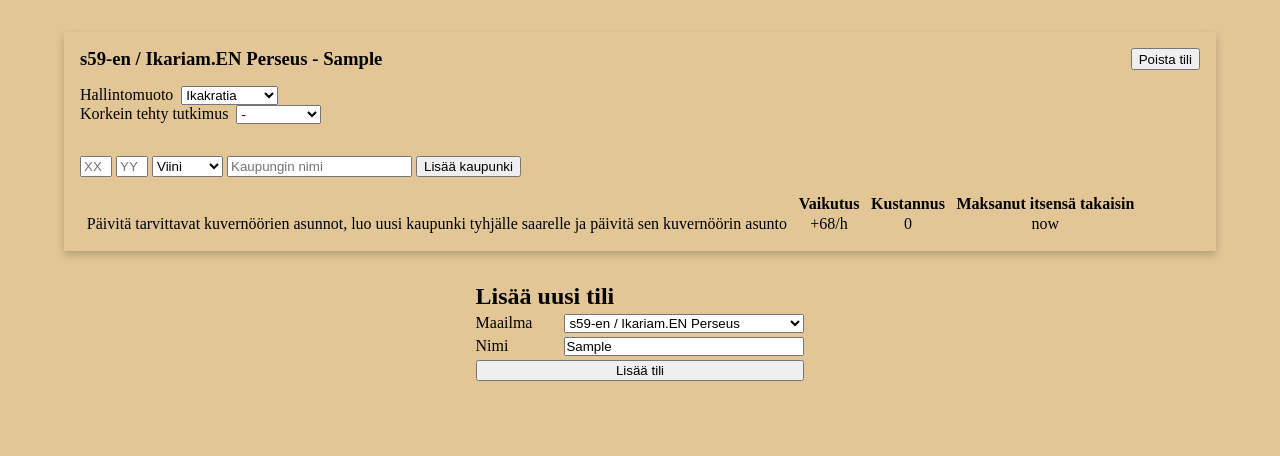
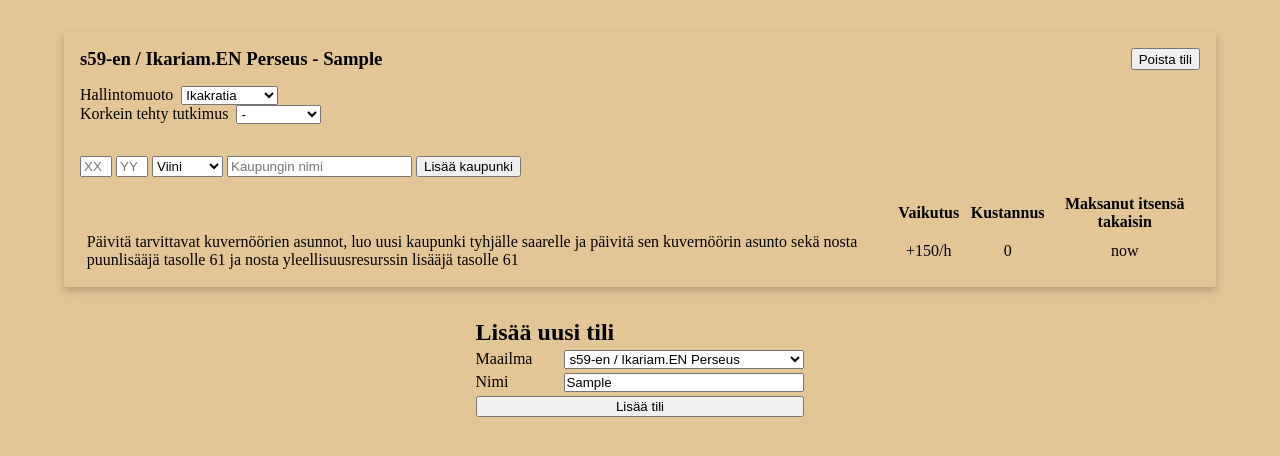
Before and after one commit to Aikain/IkaFocus, a React (Vite) app: page / in a window 1280 px wide. Both pictures are taken after typing "Sample" into the empty fields and a click on the button "Lisää tili". Shown: the top 456 px of the page. Built offline with nearby package versions, Linux system fonts and the light colour scheme.

Commit message:
Calculate new city with best resource booster level

```diff
--- a/src/components/AccountList/NextSteps.tsx
+++ b/src/components/AccountList/NextSteps.tsx
@@ -1,6 +1,6 @@
 import { useMemo } from 'react';
 
-import { Account, NextStep } from '@/types';
+import { Account, CreateNewCity, NextStep } from '@/types';
 import { convertIslandToText, getRelativeTimeString } from '@/utils';
 
 import { calculateNextSteps } from '@/components/AccountList/utils.ts';
@@ -11,7 +11,7 @@ interface Props {
     account: Account;
 }
 
-const generateStepText = ({ target, type }: NextStep): string => {
+const generateStepText = ({ target, type, ...rest }: NextStep): string => {
     switch (type) {
         case 'UPGRADE_WOOD':
             return `Nosta <b>saha</b> saarella <b>${convertIslandToText(target)}</b> tasosta ${target.woodLevel} tasolle ${target.woodLevel + 1}`;
@@ -26,7 +26,14 @@ const generateStepText = ({ target, type }: NextStep): string => {
         case 'UPGRADE_COVERNOR':
             return `Päivitä <b>Kuvernöörin asunto</b> kaupungissa <b>${target.name}</b> tasosta ${target.governorLevel ?? 0} tasoon ${(target.governorLevel ?? 0) + 1}`;
         case 'CREATE_NEW_CITY':
-            return `Päivitä tarvittavat kuvernöörien asunnot, luo uusi kaupunki ${target.x === 0 ? 'tyhjälle saarelle' : `saarelle <b>${convertIslandToText(target)}</b>`} ja päivitä sen kuvernöörin asunto`;
+            const { luxuryBoosterLevel, woodBoosterLevel } = (rest as CreateNewCity).buildings;
+            const tmp = [
+                ...((woodBoosterLevel ?? 0) > 0 ? [`nosta puunlisääjä tasolle ${woodBoosterLevel}`] : []),
+                ...((luxuryBoosterLevel ?? 0) > 0
+                    ? [`nosta yleellisuusresurssin lisääjä tasolle ${luxuryBoosterLevel}`]
+                    : []),
+            ];
+            return `Päivitä tarvittavat kuvernöörien asunnot, luo uusi kaupunki ${target.x === 0 ? 'tyhjälle saarelle' : `saarelle <b>${convertIslandToText(target)}</b>`} ja päivitä sen kuvernöörin asunto ${tmp.length > 0 ? `sekä ${tmp.join(' ja ')}` : ''}`;
     }
 };
 
--- a/src/components/AccountList/utils.ts
+++ b/src/components/AccountList/utils.ts
@@ -1,4 +1,16 @@
-import { Account, City, God, Island, LuxuryResource, NextStep, Research, Server } from '@/types';
+import {
+    Account,
+    City,
+    CreateNewCity,
+    God,
+    Island,
+    LuxuryResource,
+    NextStep,
+    Research,
+    Server,
+    UpgradeBuilding,
+    UpgradeIslandProduction,
+} from '@/types';
 
 const WOOD: Record<number, { donation: number; maxWorker: number }> = {
     1: { donation: 0, maxWorker: 30 },
@@ -414,6 +426,7 @@ const calculateCost = (cost?: number, research?: Research, reducerLevel?: number
                 100),
     );
 
+// TODO: pick best resource (server bonuses)?
 const EMPTY_ISLAND: Island = {
     x: 0,
     y: 0,
@@ -425,125 +438,118 @@ const EMPTY_ISLAND: Island = {
 
 export const calculateNextSteps = (account: Account): NextStep[] =>
     [
-        ...account.islands.flatMap((island) => [
-            ...(island.woodLevel < 60
-                ? [
-                      {
-                          type: 'UPGRADE_WOOD' as const,
-                          target: island,
-                          productionIncrease:
-                              island.cities.reduce(
-                                  (total, city) =>
-                                      total +
-                                      calculateWoodProduction(
-                                          { ...island, woodLevel: island.woodLevel + 1 },
+        ...calculateIslandUpgrades(account),
+        ...calculateCityUpgrades(account),
+        ...calculateShrineUpgrade(account),
+        ...calculateNewCities(account),
+    ]
+        .filter(({ productionIncrease }) => productionIncrease !== 0)
+        .map((nextStep) => ({ ...nextStep, paybackTime: nextStep.cost / nextStep.productionIncrease }))
+        .sort((a, b) => a.paybackTime - b.paybackTime);
+
+const calculateIslandUpgrades = (account: Account): Omit<UpgradeIslandProduction, 'paybackTime'>[] =>
+    account.islands.flatMap((island) => [
+        ...calculateIslandUpgrade(island, 'UPGRADE_WOOD', island.woodLevel, (city: City, upgrade: boolean) =>
+            calculateWoodProduction({ ...island, woodLevel: island.woodLevel + (upgrade ? 1 : 0) }, city, account),
+        ),
+        ...calculateIslandUpgrade(island, 'UPGRADE_LUXURY', island.luxuryLevel, (city: City, upgrade: boolean) =>
+            calculateLuxuryProduction(
+                { ...island, luxuryLevel: island.luxuryLevel + (upgrade ? 1 : 0) },
                 city,
                 account,
             ),
-                                  0,
-                              ) -
-                              island.cities.reduce(
-                                  (total, city) => total + calculateWoodProduction(island, city, account),
-                                  0,
         ),
-                          cost: WOOD[island.woodLevel + 1].donation,
+    ]);
+
+const calculateIslandUpgrade = (
+    island: Island,
+    type: 'UPGRADE_WOOD' | 'UPGRADE_LUXURY',
+    level: number,
+    calculateIncrease: (city: City, upgrade: boolean) => number,
+): Omit<UpgradeIslandProduction, 'paybackTime'>[] =>
+    level < 60
+        ? [
+              {
+                  type,
+                  target: island,
+                  productionIncrease:
+                      island.cities.reduce((total, city) => total + calculateIncrease(city, true), 0) -
+                      island.cities.reduce((total, city) => total + calculateIncrease(city, false), 0),
+                  cost: (type === 'UPGRADE_WOOD' ? WOOD : LUXURY)[level + 1].donation,
               },
           ]
-                : []),
-            ...(island.luxuryLevel < 60
+        : [];
+
+const calculateCityUpgrades = (account: Account): Omit<UpgradeBuilding, 'paybackTime'>[] =>
+    account.islands.flatMap((island) =>
+        island.cities.flatMap((city) => [
+            ...calculateCityUpgrade(
+                city,
+                'UPGRADE_WOOD_BOOSTER',
+                (city.woodBoosterLevel ?? 0) < 61,
+                (city: City, upgrade: boolean) =>
+                    calculateWoodProduction(
+                        island,
+                        { ...city, woodBoosterLevel: (city.woodBoosterLevel ?? 0) + (upgrade ? 1 : 0) },
+                        account,
+                    ),
+                (city: City) =>
+                    calculateBuildTotalCost(WOOD_BOOSTER[(city.woodBoosterLevel ?? 0) + 1], city, account.research),
+            ),
+            ...calculateCityUpgrade(
+                city,
+                'UPGRADE_LUXURY_BOOSTER',
+                (city.luxuryBoosterLevel ?? 0) < 61,
+                (city: City, upgrade: boolean) =>
+                    calculateLuxuryProduction(
+                        island,
+                        { ...city, luxuryBoosterLevel: (city.luxuryBoosterLevel ?? 0) + (upgrade ? 1 : 0) },
+                        account,
+                    ),
+                (city: City) =>
+                    calculateBuildTotalCost(LUXURY_BOOSTER[(city.luxuryBoosterLevel ?? 0) + 1], city, account.research),
+            ),
+            ...calculateCityUpgrade(
+                city,
+                'UPGRADE_COVERNOR',
+                (city.governorLevel ?? 0) < account.cityCount - 1,
+                (city: City, upgrade: boolean) =>
+                    calculateWoodProduction(
+                        island,
+                        { ...city, governorLevel: (city.governorLevel ?? 0) + (upgrade ? 1 : 0) },
+                        account,
+                    ) +
+                    calculateLuxuryProduction(
+                        island,
+                        { ...city, governorLevel: (city.governorLevel ?? 0) + (upgrade ? 1 : 0) },
+                        account,
+                    ),
+                (city: City) =>
+                    calculateBuildTotalCost(COVERNOR[(city.governorLevel ?? 0) + 1], city, account.research),
+            ),
+        ]),
+    );
+
+const calculateCityUpgrade = (
+    city: City,
+    type: 'UPGRADE_WOOD_BOOSTER' | 'UPGRADE_LUXURY_BOOSTER' | 'UPGRADE_COVERNOR',
+    calculate: boolean,
+    calculateIncrease: (city: City, upgrade: boolean) => number,
+    calculateCost: (city: City) => number,
+): Omit<UpgradeBuilding, 'paybackTime'>[] =>
+    calculate
         ? [
               {
-                          type: 'UPGRADE_LUXURY' as const,
-                          target: island,
-                          productionIncrease:
-                              island.cities.reduce(
-                                  (total, city) =>
-                                      total +
-                                      calculateLuxuryProduction(
-                                          { ...island, luxuryLevel: island.luxuryLevel + 1 },
-                                          city,
-                                          account,
-                                      ),
-                                  0,
-                              ) -
-                              island.cities.reduce(
-                                  (total, city) => total + calculateLuxuryProduction(island, city, account),
-                                  0,
-                              ),
-                          cost: LUXURY[island.luxuryLevel + 1].donation,
+                  type,
+                  target: city,
+                  productionIncrease: calculateIncrease(city, true) - calculateIncrease(city, false),
+                  cost: calculateCost(city),
               },
           ]
-                : []),
-        ]),
-        ...account.islands.flatMap((island) =>
-            island.cities.flatMap((city) => [
-                ...((city.woodBoosterLevel ?? 0) < 61
-                    ? [
-                          {
-                              type: 'UPGRADE_WOOD_BOOSTER' as const,
-                              target: city,
-                              productionIncrease:
-                                  calculateWoodProduction(
-                                      island,
-                                      { ...city, woodBoosterLevel: (city.woodBoosterLevel ?? 0) + 1 },
-                                      account,
-                                  ) - calculateWoodProduction(island, city, account),
-                              cost: calculateBuildTotalCost(
-                                  WOOD_BOOSTER[(city.woodBoosterLevel ?? 0) + 1],
-                                  city,
-                                  account.research,
-                              ),
-                          },
-                      ]
-                    : []),
-                ...((city.luxuryBoosterLevel ?? 0) < 61
-                    ? [
-                          {
-                              type: 'UPGRADE_LUXURY_BOOSTER' as const,
-                              target: city,
-                              productionIncrease:
-                                  calculateLuxuryProduction(
-                                      island,
-                                      { ...city, luxuryBoosterLevel: (city.luxuryBoosterLevel ?? 0) + 1 },
-                                      account,
-                                  ) - calculateLuxuryProduction(island, city, account),
-                              cost: calculateBuildTotalCost(
-                                  LUXURY_BOOSTER[(city.luxuryBoosterLevel ?? 0) + 1],
-                                  city,
-                                  account.research,
-                              ),
-                          },
-                      ]
-                    : []),
-                ...((city.governorLevel ?? 0) < account.cityCount - 1
-                    ? [
-                          {
-                              type: 'UPGRADE_COVERNOR' as const,
-                              target: city,
-                              productionIncrease:
-                                  calculateWoodProduction(
-                                      island,
-                                      { ...city, governorLevel: (city.governorLevel ?? 0) + 1 },
-                                      account,
-                                  ) -
-                                  calculateWoodProduction(island, city, account) +
-                                  calculateLuxuryProduction(
-                                      island,
-                                      { ...city, governorLevel: (city.governorLevel ?? 0) + 1 },
-                                      account,
-                                  ) -
-                                  calculateLuxuryProduction(island, city, account),
-                              cost: calculateBuildTotalCost(
-                                  COVERNOR[(city.governorLevel ?? 0) + 1],
-                                  city,
-                                  account.research,
-                              ),
-                          },
-                      ]
-                    : []),
-            ]),
-        ),
-        ...findCityForShrine(account).map((city) => ({
+        : [];
+
+const calculateShrineUpgrade = (account: Account): Omit<UpgradeBuilding, 'paybackTime'>[] =>
+    findCityForShrine(account).map((city) => ({
         type: 'UPGRADE_SHRINE' as const,
         target: city,
         productionIncrease:
@@ -578,20 +584,55 @@ export const calculateNextSteps = (account: Account): NextStep[] =>
                 0,
             ),
         cost: calculateBuildTotalCost(SHRINE[(city.shrineLevel ?? 0) + 1], city, account.research),
-        })),
-        ...(account.cityCount < 21
+    }));
+
+const findCityForShrine = ({ islands, shrineLevel }: Account): City[] =>
+    islands
+        .flatMap((island) => island.cities.filter((city) => city.shrineLevel !== undefined || shrineLevel === 0))
+        .filter(({ shrineLevel }) => (shrineLevel ?? 0) < 41);
+
+const calculateNewCities = (account: Account): Omit<CreateNewCity, 'paybackTime'>[] =>
+    account.cityCount < 21
         ? [
-                  ...account.islands.map((island) => ({
+              ...account.islands.map((island) => calculateNewCity(account, island)),
+              calculateNewCity(account, EMPTY_ISLAND),
+          ]
+        : [];
+
+const calculateNewCity = (account: Account, island: Island): Omit<CreateNewCity, 'paybackTime'> =>
+    calculateNewCityWithBooster(account, island, {
+        woodBoosterLevel: findBestBoosterLevel(account, island, (level: number) => ({ woodBoosterLevel: level })),
+        luxuryBoosterLevel: findBestBoosterLevel(account, island, (level: number) => ({ luxuryBoosterLevel: level })),
+    });
+
+const findBestBoosterLevel = (
+    account: Account,
+    island: Island,
+    getBoosterLevel: (level: number) => Omit<City, 'name'>,
+): number => {
+    const { cost, productionIncrease } = calculateNewCityWithBooster(account, island);
+    let paybackTime = cost / productionIncrease;
+    for (let i = 1; i <= 61; i++) {
+        const { cost, productionIncrease } = calculateNewCityWithBooster(account, island, getBoosterLevel(i));
+        if (cost / productionIncrease > paybackTime) return i - 1;
+        paybackTime = cost / productionIncrease;
+    }
+    return 61;
+};
+
+const calculateNewCityWithBooster = (
+    account: Account,
+    island: Island,
+    city: Omit<City, 'name'> = {},
+): Omit<CreateNewCity, 'paybackTime'> => ({
     type: 'CREATE_NEW_CITY' as const,
     target: island,
     productionIncrease:
-                          calculateWoodProduction(island, { governorLevel: account.cityCount }, account) +
-                          calculateLuxuryProduction(island, { governorLevel: account.cityCount }, account),
+        calculateWoodProduction(island, { ...city, governorLevel: account.cityCount }, account) +
+        calculateLuxuryProduction(island, { ...city, governorLevel: account.cityCount }, account),
     cost:
         account.islands
-                              .flatMap(({ cities }) =>
-                                  cities.filter(({ governorLevel }) => (governorLevel ?? 0) < account.cityCount),
-                              )
+            .flatMap(({ cities }) => cities.filter(({ governorLevel }) => (governorLevel ?? 0) < account.cityCount))
             .flatMap((city) =>
                 Array.from(Array(account.cityCount - (city.governorLevel ?? 0))).map((_, i) =>
                     calculateBuildTotalCost(COVERNOR[account.cityCount - i], city, account.research),
@@ -599,42 +640,16 @@ export const calculateNextSteps = (account: Account): NextStep[] =>
             )
             .reduce((total, cost) => total + cost, 0) +
         Array.from(Array(account.cityCount))
-                              .map((_, i) =>
-                                  calculateBuildTotalCost(COVERNOR[account.cityCount - i], {}, account.research),
+            .map(
+                (_, i) =>
+                    calculateBuildTotalCost(COVERNOR[account.cityCount - i], {}, account.research) +
+                    (city.woodBoosterLevel
+                        ? calculateBuildTotalCost(WOOD_BOOSTER[city.woodBoosterLevel], {}, account.research)
+                        : 0) +
+                    (city.luxuryBoosterLevel
+                        ? calculateBuildTotalCost(LUXURY_BOOSTER[city.luxuryBoosterLevel], {}, account.research)
+                        : 0),
             )
             .reduce((total, cost) => total + cost, 0),
-                  })),
-                  {
-                      type: 'CREATE_NEW_CITY' as const,
-                      target: EMPTY_ISLAND,
-                      productionIncrease:
-                          calculateWoodProduction(EMPTY_ISLAND, { governorLevel: account.cityCount }, account) +
-                          calculateLuxuryProduction(EMPTY_ISLAND, { governorLevel: account.cityCount }, account),
-                      cost:
-                          account.islands
-                              .flatMap(({ cities }) =>
-                                  cities.filter(({ governorLevel }) => (governorLevel ?? 0) < account.cityCount),
-                              )
-                              .flatMap((city) =>
-                                  Array.from(Array(account.cityCount - (city.governorLevel ?? 0))).map((_, i) =>
-                                      calculateBuildTotalCost(COVERNOR[account.cityCount - i], city, account.research),
-                                  ),
-                              )
-                              .reduce((total, cost) => total + cost, 0) +
-                          Array.from(Array(account.cityCount))
-                              .map((_, i) =>
-                                  calculateBuildTotalCost(COVERNOR[account.cityCount - i], {}, account.research),
-                              )
-                              .reduce((total, cost) => total + cost, 0),
-                  },
-              ]
-            : []),
-    ]
-        .filter(({ productionIncrease }) => productionIncrease !== 0)
-        .map((nextStep) => ({ ...nextStep, paybackTime: nextStep.cost / nextStep.productionIncrease }))
-        .sort((a, b) => a.paybackTime - b.paybackTime);
-
-const findCityForShrine = ({ islands, shrineLevel }: Account): City[] =>
-    islands
-        .flatMap((island) => island.cities.filter((city) => city.shrineLevel !== undefined || shrineLevel === 0))
-        .filter(({ shrineLevel }) => (shrineLevel ?? 0) < 41);
+    buildings: city,
+});
--- a/src/types.ts
+++ b/src/types.ts
@@ -80,6 +80,7 @@ export interface UpgradeBuilding extends AbstractNextStep {
 export interface CreateNewCity extends AbstractNextStep {
     type: 'CREATE_NEW_CITY';
     target: Island;
+    buildings: Omit<City, 'name'>;
 }
 
 export type NextStep = UpgradeIslandProduction | UpgradeBuilding | CreateNewCity;
```
Lines whose indentation alone changed are shown as unchanged.
